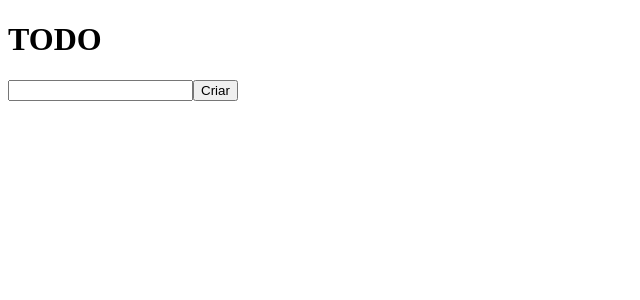
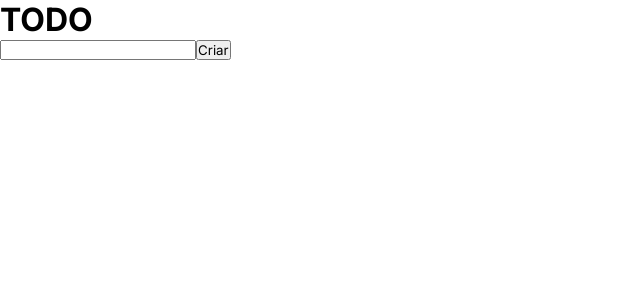
Before and after one commit to luanaalvs/to-do-list, a React (Vite) app: page / in a window 1280 px wide. Shown: the top 300 px of the page, without its empty margins (0-640 px from the left). Built offline with nearby package versions, Linux system fonts and the light colour scheme.

Commit message:
feat: add font family and create global styles

```diff
--- a/index.html
+++ b/index.html
@@ -2,7 +2,10 @@
 <html lang="pt-BR">
   <head>
     <meta charset="UTF-8" />
+    <link rel="preconnect" href="https://fonts.googleapis.com" />
+    <link rel="preconnect" href="https://fonts.gstatic.com" crossorigin />
     <meta name="viewport" content="width=device-width, initial-scale=1.0" />
+    <link href="https://fonts.googleapis.com/css2?family=Inter:wght@400;700;900&display=swap" rel="stylesheet" />
     <title>Lista de Tarefas</title>
   </head>
   <body>
--- a/src/main.tsx
+++ b/src/main.tsx
@@ -1,6 +1,7 @@
 import React from "react";
 import ReactDOM from "react-dom/client";
 import { App } from "./app.tsx";
+import "./styles/global.css";
 
 ReactDOM.createRoot(document.getElementById('root')!).render(
   <React.StrictMode>
--- /dev/null
+++ b/src/styles/global.css
@@ -0,0 +1,9 @@
+* {
+  margin: 0;
+  padding: 0;
+  box-sizing: border-box;
+}
+
+body, button, input {
+  font-family: "Inter", sans-serif;
+}
```
